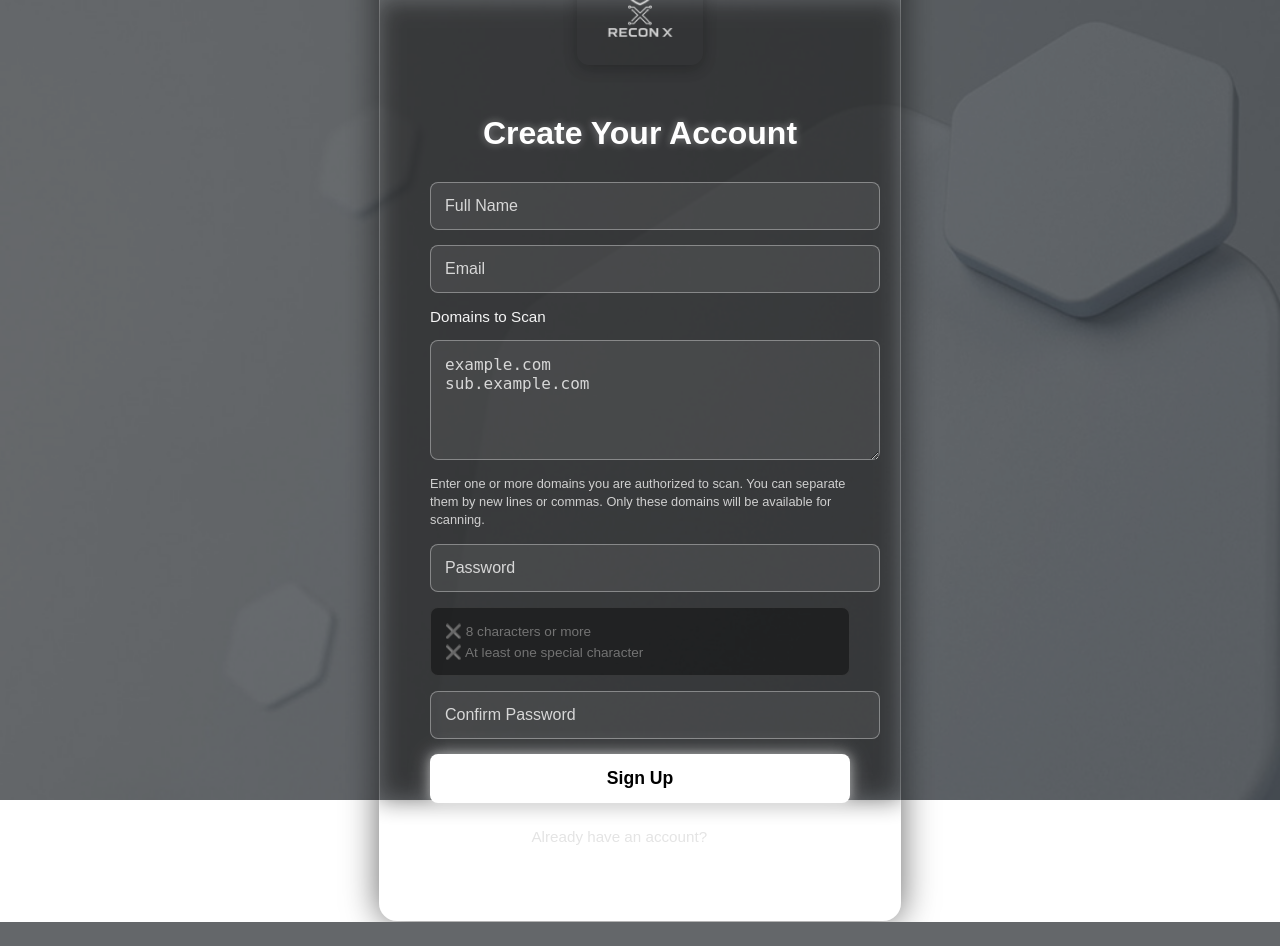
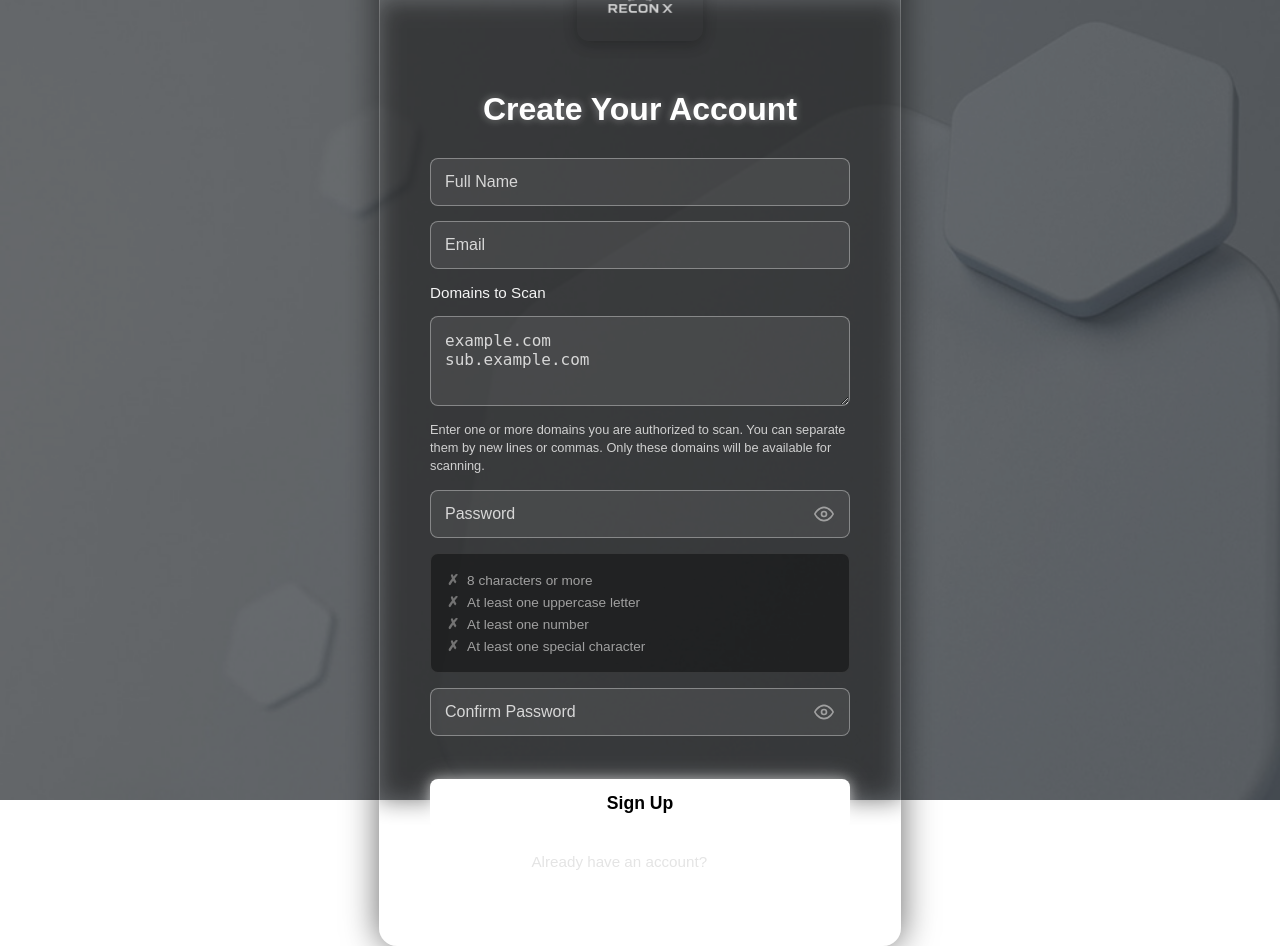
Before and after one commit to MohamedAmeen12/Recon-X, a Flask app: page /signup in a window 1280 px wide. Before the commit the page ends 922 px from the top, so only its background shows below. Run offline with Flask 3, Linux system fonts and the light colour scheme.

Commit message:
Modify in the css of signup&login

```diff
--- a/app.py
+++ b/app.py
@@ -62,6 +62,16 @@ app.register_blueprint(ai_bp)
 # MAIN
 # ====================================================
 if __name__ == "__main__":
+    # Prevent [WinError 10038] "An operation was attempted on something that is not a socket"
+    # which frequently happens during Werkzeug development server shutdown on Windows.
+    import threading
+    _original_excepthook = threading.excepthook
+    def _patch_winerror_10038(args):
+        if issubclass(args.exc_type, OSError) and "[WinError 10038]" in str(args.exc_value):
+            return
+        _original_excepthook(args)
+    threading.excepthook = _patch_winerror_10038
+
     print("=" * 60)
     print("[*] Starting ReconX Flask Server...")
     print("=" * 60)
--- a/requirements.txt
+++ b/requirements.txt
@@ -11,3 +11,4 @@ pandas
 urllib3
 scapy
 beautifulsoup4
+pdfkit
--- a/static/css/signup.css
+++ b/static/css/signup.css
@@ -101,6 +101,7 @@ textarea.text-input {
   background: rgba(255, 255, 255, 0.08);
   border: 1px solid rgba(255, 255, 255, 0.35);
   border-radius: 8px;
+  box-sizing: border-box;
 
   color: white;
   font-size: 1rem;
@@ -147,35 +148,129 @@ textarea.text-input {
   color: #d0d0d0;
 }
 
+/* === Password Enhancements (Added back) === */
+.password-wrapper {
+  position: relative;
+  width: 100%;
+}
+
+.password-wrapper input {
+  padding-right: 44px; /* Room for the eye icon */
+}
+
+.eye-toggle {
+  position: absolute;
+  right: 12px;
+  top: 50%;
+  transform: translateY(-50%);
+  background: none;
+  border: none;
+  cursor: pointer;
+  padding: 4px;
+  color: #a0a0a0;
+  display: flex;
+  align-items: center;
+  justify-content: center;
+  transition: color 0.2s;
+  box-shadow: none !important;
+  width: auto;
+  z-index: 2;
+}
+
+.eye-toggle:hover {
+  color: #fff;
+  background: none;
+  box-shadow: none !important;
+}
+
+/* Password Strength Meter */
+.password-strength-container {
+  text-align: left;
+  margin: -5px 0 15px 0;
+  animation: fadeIn 0.3s;
+}
+
+.password-strength-bar {
+  width: 100%;
+  height: 6px;
+  background: rgba(255, 255, 255, 0.1);
+  border-radius: 4px;
+  overflow: hidden;
+  margin-bottom: 4px;
+}
+
+.strength-fill {
+  height: 100%;
+  width: 0%;
+  transition: width 0.4s ease, background-color 0.4s ease;
+  border-radius: 4px;
+}
+
+.strength-weak { background-color: #ff4d4d; }
+.strength-medium { background-color: #fbbf24; }
+.strength-strong { background-color: #4ade80; }
+
+.strength-label {
+  font-size: 0.8rem;
+  font-weight: 500;
+  color: #a0a0a0;
+  text-align: right;
+  display: block;
+}
+
 /* === Password Requirements === */
 .password-requirements {
   text-align: left;
   margin-top: 0px;
   margin-bottom: 15px;
   background: rgba(0, 0, 0, 0.4);
-  padding: 10px 14px;
+  padding: 12px 16px;
   border-radius: 8px;
   border: 1px solid rgba(255, 255, 255, 0.1);
   display: block;
 }
 
 .password-requirements p {
-  margin: 5px 0;
+  display: flex;
+  align-items: center;
+  gap: 8px;
+  margin: 6px 0;
   font-size: 0.85rem;
   font-weight: 500;
   transition: color 0.3s ease;
 }
 
+.req-icon {
+  font-weight: bold;
+  font-size: 0.9rem;
+}
+
 .password-requirements p.invalid {
+  color: #a0a0a0;
+}
+.password-requirements p.invalid .req-icon {
   color: #ff4d4d;
 }
 
 .password-requirements p.valid {
+  color: #e5e5e5;
+}
+.password-requirements p.valid .req-icon {
   color: #4ade80;
 }
 
+/* Match Feedback */
+.match-feedback {
+  text-align: left;
+  font-size: 0.85rem;
+  font-weight: 600;
+  margin: -5px 0 15px 4px;
+  min-height: 18px;
+  transition: color 0.3s;
+}
+
 /* === Button — White Neon Style === */
-button {
+button[type="submit"] {
   width: 100%;
   padding: 14px;
 
@@ -195,7 +290,7 @@ button {
   transition: 0.3s;
 }
 
-button:hover {
+button[type="submit"]:hover {
   background: #e6e6e6;
   box-shadow:
     0 0 18px rgba(255, 255, 255, 0.7),
--- a/static/js/signup.js
+++ b/static/js/signup.js
@@ -7,8 +7,8 @@ document.getElementById("signupForm").addEventListener("submit", async function
   const password = document.getElementById("password").value;
   const confirmPassword = document.getElementById("confirmPassword").value;
 
-  if (password.length < 8 || !/[!@#$%^&*(),.?":{}|<>]/.test(password)) {
-    alert("Please ensure your password meets all requirements.");
+  if (!isPasswordValid(password)) {
+    alert("Please ensure your password meets all requirements (8+ chars, uppercase, number, special char).");
     return;
   }
 
@@ -58,36 +58,143 @@ document.getElementById("signupForm").addEventListener("submit", async function
   }
 });
 
-// Password Requirements Logic
+// ==========================================
+// VISIBILITY TOGGLES
+// ==========================================
+function setupEyeToggle(inputId, toggleId) {
+  const input = document.getElementById(inputId);
+  const toggle = document.getElementById(toggleId);
+  const icon = toggle.querySelector("svg");
+
+  if (!input || !toggle) return;
+
+  toggle.addEventListener("click", () => {
+    if (input.type === "password") {
+      input.type = "text";
+      // Eye-off icon
+      icon.innerHTML = `<svg viewBox="0 0 24 24" fill="none" stroke="currentColor" stroke-width="2" stroke-linecap="round" stroke-linejoin="round" style="width: 20px; height: 20px;"><path d="M17.94 17.94A10.07 10.07 0 0112 20c-7 0-11-8-11-8a18.45 18.45 0 015.06-5.94M9.9 4.24A9.12 9.12 0 0112 4c7 0 11 8 11 8a18.5 18.5 0 01-2.16 3.19m-6.72-1.07a3 3 0 11-4.24-4.24M1 1l22 22"></path></svg>`;
+    } else {
+      input.type = "password";
+      // Eye icon
+      icon.innerHTML = `<svg viewBox="0 0 24 24" fill="none" stroke="currentColor" stroke-width="2" stroke-linecap="round" stroke-linejoin="round" style="width: 20px; height: 20px;"><path d="M1 12s4-8 11-8 11 8 11 8-4 8-11 8-11-8-11-8z"></path><circle cx="12" cy="12" r="3"></circle></svg>`;
+    }
+  });
+}
+
+setupEyeToggle("password", "togglePassword");
+setupEyeToggle("confirmPassword", "toggleConfirmPassword");
+
+// ==========================================
+// PASSWORD REQUIREMENTS & STRENGTH
+// ==========================================
 const passwordInput = document.getElementById("password");
+const confirmInput = document.getElementById("confirmPassword");
+const matchText = document.getElementById("matchText");
+
 const reqLength = document.getElementById("req-length");
+const reqUpper = document.getElementById("req-upper");
+const reqNumber = document.getElementById("req-number");
 const reqSpecial = document.getElementById("req-special");
 
-if (passwordInput && reqLength && reqSpecial) {
+const strengthContainer = document.getElementById("strengthContainer");
+const strengthFill = document.getElementById("strengthFill");
+const strengthLabel = document.getElementById("strengthLabel");
+
+// Validation regexes
+const upperRegex = /[A-Z]/;
+const numRegex = /[0-9]/;
+const specialRegex = /[!@#$%^&*(),.?":{}|<>]/;
+
+function isPasswordValid(val) {
+  return val.length >= 8 && upperRegex.test(val) && numRegex.test(val) && specialRegex.test(val);
+}
+
+function updateRequirementStatus(el, isValid, text) {
+  if (isValid) {
+    el.classList.remove("invalid");
+    el.classList.add("valid");
+    el.innerHTML = `<span class="req-icon">✓</span> ${text}`;
+  } else {
+    el.classList.remove("valid");
+    el.classList.add("invalid");
+    el.innerHTML = `<span class="req-icon">✗</span> ${text}`;
+  }
+}
+
+if (passwordInput) {
   passwordInput.addEventListener("input", function () {
     const val = passwordInput.value;
 
-    // Check length
-    if (val.length >= 8) {
-      reqLength.classList.remove("invalid");
-      reqLength.classList.add("valid");
-      reqLength.innerHTML = "✅ 8 characters or more";
+    if (val.length > 0) {
+      strengthContainer.style.display = "block";
     } else {
-      reqLength.classList.remove("valid");
-      reqLength.classList.add("invalid");
-      reqLength.innerHTML = "❌ 8 characters or more";
+      strengthContainer.style.display = "none";
     }
 
-    // Check special character
-    const specialCharRegex = /[!@#$%^&*(),.?":{}|<>]/;
-    if (specialCharRegex.test(val)) {
-      reqSpecial.classList.remove("invalid");
-      reqSpecial.classList.add("valid");
-      reqSpecial.innerHTML = "✅ At least one special character";
-    } else {
-      reqSpecial.classList.remove("valid");
-      reqSpecial.classList.add("invalid");
-      reqSpecial.innerHTML = "❌ At least one special character";
+    // Check individual rules
+    const hasLen = val.length >= 8;
+    const hasUp = upperRegex.test(val);
+    const hasNum = numRegex.test(val);
+    const hasSpec = specialRegex.test(val);
+
+    updateRequirementStatus(reqLength, hasLen, "At least 8 characters");
+    updateRequirementStatus(reqUpper, hasUp, "At least one uppercase letter");
+    updateRequirementStatus(reqNumber, hasNum, "At least one number");
+    updateRequirementStatus(reqSpecial, hasSpec, "At least one special character");
+
+    // Calculate score (0 to 4) + bonus for extra length
+    let score = 0;
+    if (hasLen) score++;
+    if (hasUp) score++;
+    if (hasNum) score++;
+    if (hasSpec) score++;
+    if (val.length >= 12 && score === 4) score = 5;
+
+    // Update Strength Bar & Label
+    strengthFill.className = "strength-fill"; // reset
+    if (val.length === 0) {
+      strengthFill.style.width = "0%";
+      strengthLabel.textContent = "";
+    } else if (score <= 2) {
+      strengthFill.style.width = "33%";
+      strengthFill.classList.add("strength-weak");
+      strengthLabel.textContent = "Weak";
+      strengthLabel.className = "strength-label strength-weak";
+    } else if (score === 3 || score === 4) {
+      strengthFill.style.width = "66%";
+      strengthFill.classList.add("strength-medium");
+      strengthLabel.textContent = "Medium";
+      strengthLabel.className = "strength-label strength-medium";
+    } else if (score === 5) {
+      strengthFill.style.width = "100%";
+      strengthFill.classList.add("strength-strong");
+      strengthLabel.textContent = "Strong";
+      strengthLabel.className = "strength-label strength-strong";
     }
+
+    checkMatch();
   });
 }
+
+if (confirmInput) {
+  confirmInput.addEventListener("input", checkMatch);
+}
+
+function checkMatch() {
+  const p1 = passwordInput.value;
+  const p2 = confirmInput.value;
+
+  if (p2.length === 0) {
+    matchText.textContent = "";
+    matchText.style.color = "";
+    return;
+  }
+
+  if (p1 === p2) {
+    matchText.textContent = "✓ Passwords match";
+    matchText.style.color = "#22c55e";
+  } else {
+    matchText.textContent = "✗ Passwords do not match";
+    matchText.style.color = "#ef4444";
+  }
+}
--- a/views/signup.html
+++ b/views/signup.html
@@ -31,14 +31,42 @@
         </p>
       </div>
 
-      <input type="password" id="password" placeholder="Password" required />
+      <div class="password-wrapper">
+        <input type="password" id="password" placeholder="Password" required />
+        <button type="button" class="eye-toggle" id="togglePassword" aria-label="Toggle password visibility">
+          <!-- Eye icon -->
+          <svg class="eye-icon" viewBox="0 0 24 24" fill="none" stroke="currentColor" stroke-width="2" stroke-linecap="round" stroke-linejoin="round" style="width: 20px; height: 20px;">
+            <path d="M1 12s4-8 11-8 11 8 11 8-4 8-11 8-11-8-11-8z"></path>
+            <circle cx="12" cy="12" r="3"></circle>
+          </svg>
+        </button>
+      </div>
+
+      <div class="password-strength-container" id="strengthContainer" style="display: none;">
+        <div class="password-strength-bar">
+          <div class="strength-fill" id="strengthFill"></div>
+        </div>
+        <div class="strength-label" id="strengthLabel">Weak</div>
+      </div>
 
       <div class="password-requirements">
-        <p id="req-length" class="invalid">❌ 8 characters or more</p>
-        <p id="req-special" class="invalid">❌ At least one special character</p>
+        <p id="req-length" class="invalid"><span class="req-icon">✗</span> 8 characters or more</p>
+        <p id="req-upper" class="invalid"><span class="req-icon">✗</span> At least one uppercase letter</p>
+        <p id="req-number" class="invalid"><span class="req-icon">✗</span> At least one number</p>
+        <p id="req-special" class="invalid"><span class="req-icon">✗</span> At least one special character</p>
       </div>
 
-      <input type="password" id="confirmPassword" placeholder="Confirm Password" required />
+      <div class="password-wrapper">
+        <input type="password" id="confirmPassword" placeholder="Confirm Password" required />
+        <button type="button" class="eye-toggle" id="toggleConfirmPassword" aria-label="Toggle confirm password visibility">
+          <svg class="eye-icon" viewBox="0 0 24 24" fill="none" stroke="currentColor" stroke-width="2" stroke-linecap="round" stroke-linejoin="round" style="width: 20px; height: 20px;">
+            <path d="M1 12s4-8 11-8 11 8 11 8-4 8-11 8-11-8-11-8z"></path>
+            <circle cx="12" cy="12" r="3"></circle>
+          </svg>
+        </button>
+      </div>
+
+      <p id="matchText" class="match-feedback"></p>
       <button type="submit">Sign Up</button>
     </form>
 
```
Also changed, not shown: static/css/login.css (+40 -2 lines), static/js/login.js (+26 -0 lines), utils/report_generator.py (+35 -4 lines), views/login.html (+11 -1 lines).
